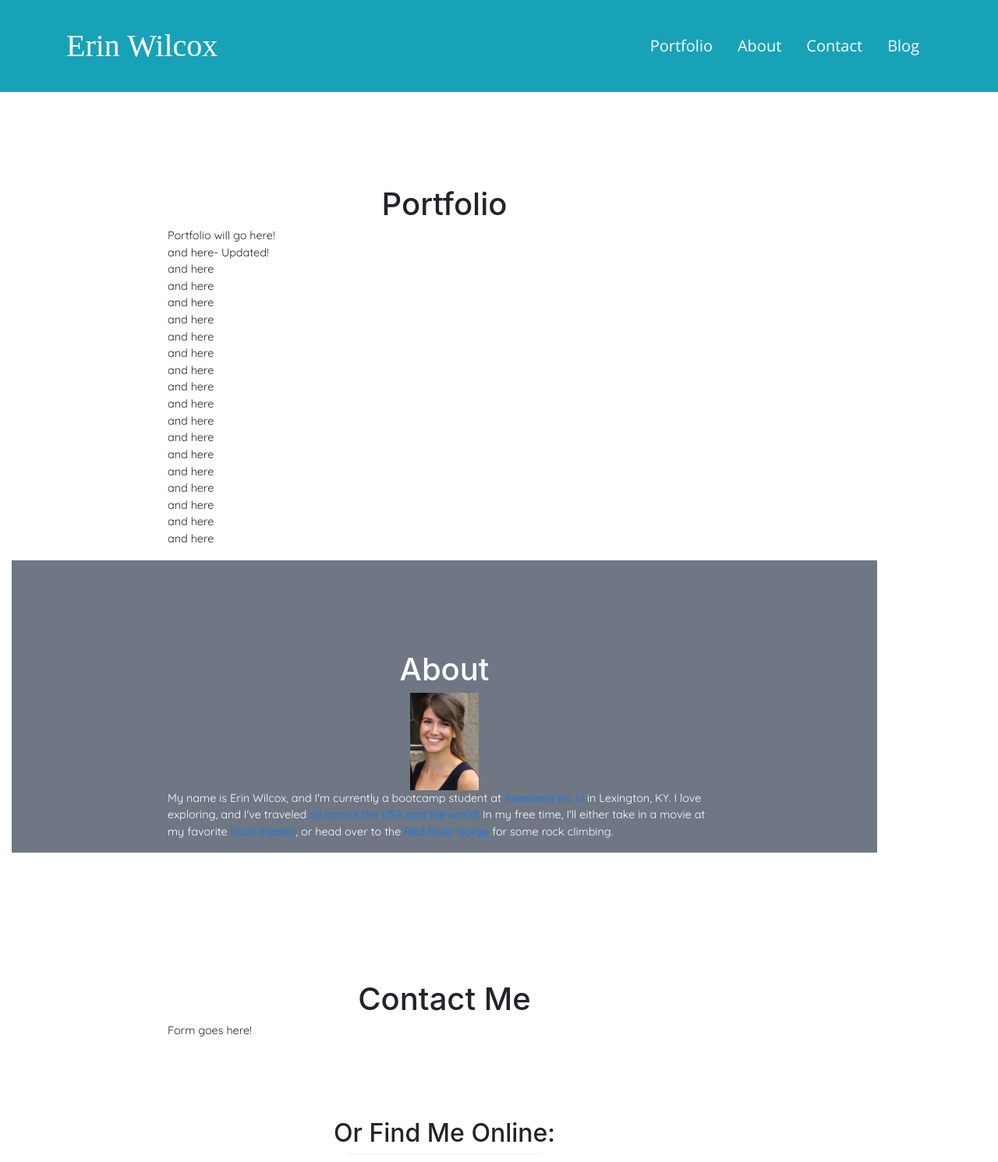
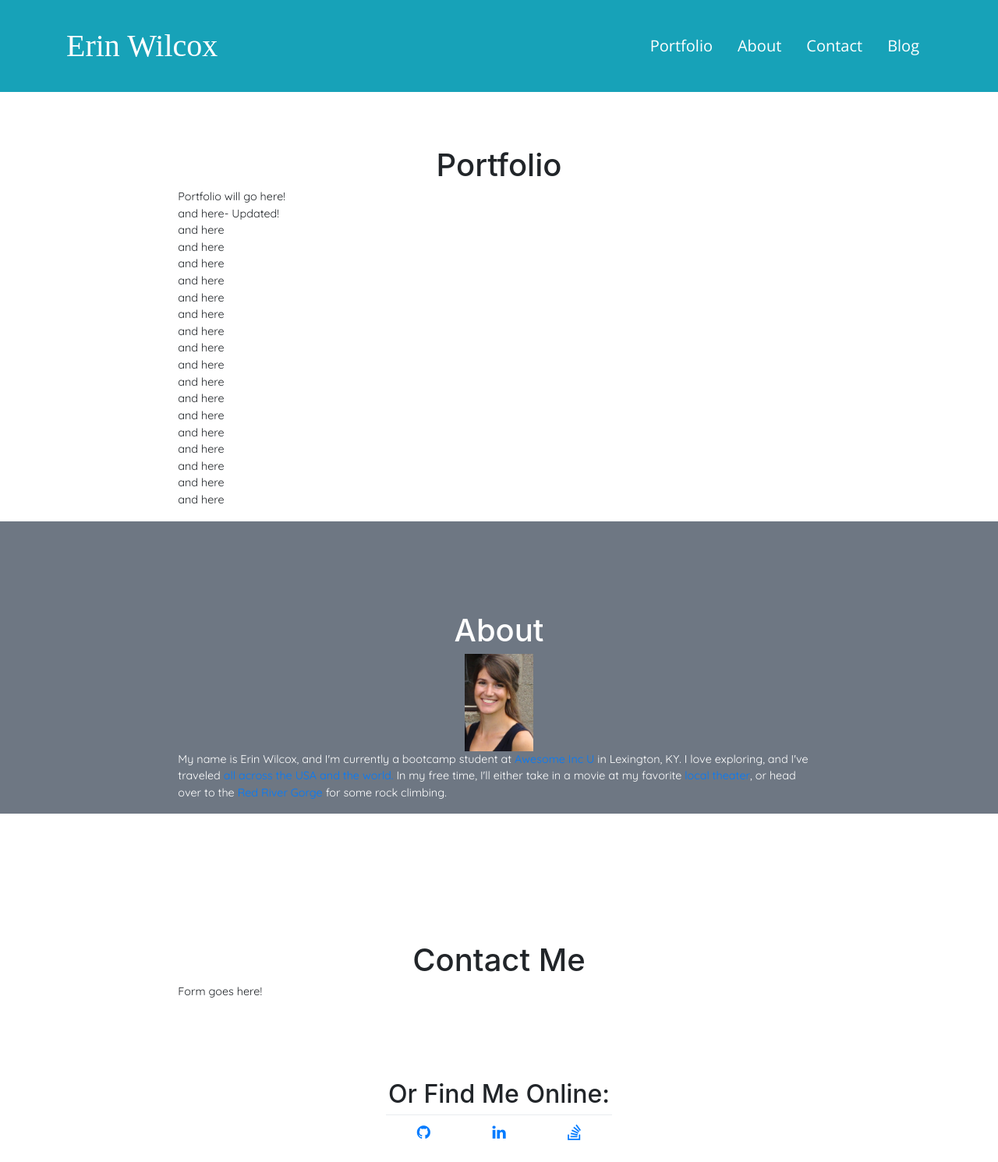
Before and after one commit to brookin8/brookin8.github.io, a Jekyll site: the page built from index.html, in a window 1280 px wide. Shown: the whole page at 78% size. Built offline with Jekyll 4.4.1, drawn with Linux system fonts in a browser that asks for light colours; some web fonts are replaced.

Commit message:
eliminating excess containers and switching all remaining to fluid

```diff
--- a/_layouts/index.html
+++ b/_layouts/index.html
@@ -10,11 +10,9 @@
         <link rel="stylesheet" href="/style.css">
 		<link href="https://fonts.googleapis.com/css?family=Istok+Web|Quicksand" rel="stylesheet">
         <style>
-            body {
-                padding:20px,0px,0px,0px;
-            }
             a {
                 text-decoration:none;
+                color:#ffffff;
             }
             a.hover {
                 text-decoration: underline;
@@ -25,11 +23,7 @@
 
         {% include header.html %}
 
-        <div class="container" style="position:absolute;padding-top:50px;">
-
           {{ content }}
-
-        </div>
 
     </body>
 </html>
--- a/index.html
+++ b/index.html
@@ -10,7 +10,7 @@ layout: index
 <body>
 
 		<section id="portfolio">
-			<div class ="container">
+			<div class ="container-fluid">
 				<br>
 				<br>
 				<div class = "row justify-content-center">
```
